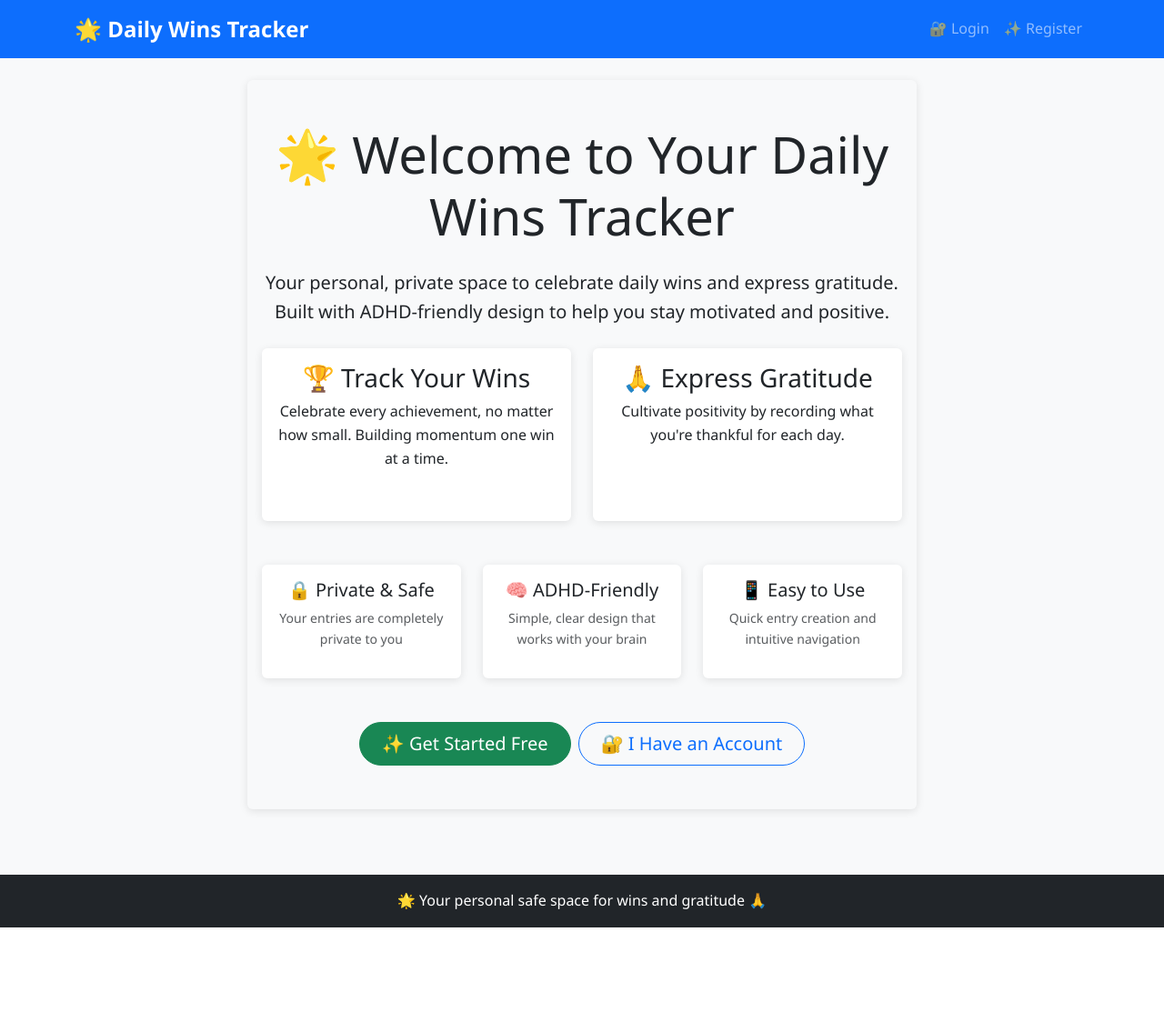
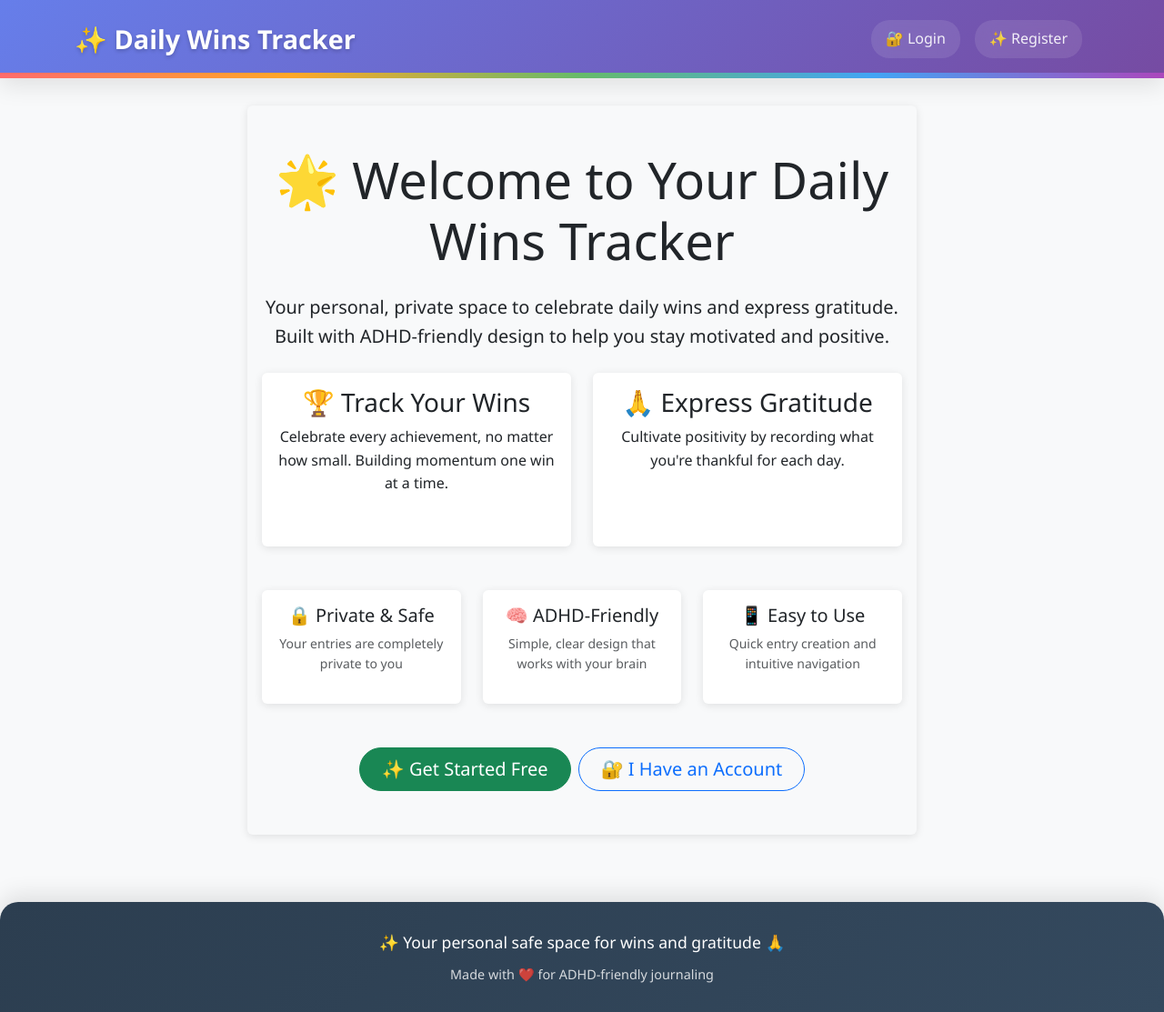
Before and after one commit to soumya2219/my-daily-wins-tracker, a Django app: page / in a window 1280 px wide. Shown: the whole page at 91% size. Before the commit the page ends 1020 px from the top, so only its background shows below. Run offline with Django 5.2, Linux system fonts and the light colour scheme; some libraries are stand-ins or nearby versions.

Commit message:
Update navigation menu
- Changed dashboard link to weekly view
- Small styling tweaks

```diff
--- a/templates/base.html
+++ b/templates/base.html
@@ -8,6 +8,9 @@
 
     <!-- Bootstrap CSS -->
     <link href="https://cdn.jsdelivr.net/npm/bootstrap@5.3.0/dist/css/bootstrap.min.css" rel="stylesheet">
+
+    <!-- Font Awesome Icons -->
+    <link rel="stylesheet" href="https://cdnjs.cloudflare.com/ajax/libs/font-awesome/6.0.0/css/all.min.css">
 
     <!-- Custom CSS for ADHD-friendly design -->
     <style>
@@ -31,14 +34,101 @@
         .alert {
             border-radius: 15px;
         }
+
+        /* Beautiful navbar styling to match the cards */
+        .custom-navbar {
+            background: linear-gradient(135deg, #667eea 0%, #764ba2 100%) !important;
+            box-shadow: 0 8px 25px rgba(0,0,0,0.1);
+            margin-bottom: 0;
+            padding: 15px 0;
+            position: relative;
+        }
+
+        /* Static rainbow border at bottom of navbar */
+        .custom-navbar::after {
+            content: '';
+            position: absolute;
+            bottom: 0;
+            left: 0;
+            right: 0;
+            height: 6px;
+            background: linear-gradient(90deg, #ff6b6b, #ffa726, #66bb6a, #42a5f5, #ab47bc);
+        }
+
+        .navbar-brand {
+            font-weight: bold;
+            font-size: 1.8rem;
+            color: white !important;
+            text-shadow: 0 2px 4px rgba(0,0,0,0.2);
+            transition: all 0.3s ease;
+        }
+
+        .navbar-brand:hover {
+            transform: translateY(-2px);
+            color: #f8f9fa !important;
+        }
+
+        .navbar-nav .nav-link {
+            color: rgba(255,255,255,0.9) !important;
+            font-weight: 500;
+            margin: 0 8px;
+            padding: 8px 16px !important;
+            border-radius: 20px;
+            transition: all 0.3s ease;
+            background: rgba(255,255,255,0.1);
+            backdrop-filter: blur(10px);
+        }
+
+        .navbar-nav .nav-link:hover {
+            color: white !important;
+            background: rgba(255,255,255,0.2);
+            transform: translateY(-2px);
+            box-shadow: 0 4px 15px rgba(0,0,0,0.2);
+        }
+
+        .dropdown-menu {
+            background: rgba(255,255,255,0.95);
+            backdrop-filter: blur(10px);
+            border: none;
+            border-radius: 15px;
+            box-shadow: 0 8px 25px rgba(0,0,0,0.15);
+            margin-top: 10px;
+        }
+
+        .dropdown-item {
+            border-radius: 10px;
+            margin: 5px;
+            transition: all 0.3s ease;
+        }
+
+        .dropdown-item:hover {
+            background: linear-gradient(135deg, #667eea 0%, #764ba2 100%);
+            color: white;
+            transform: translateX(5px);
+        }
+
+        .navbar-toggler {
+            border: 2px solid rgba(255,255,255,0.3);
+            border-radius: 15px;
+            padding: 8px 12px;
+        }
+
+        .navbar-toggler:focus {
+            box-shadow: 0 0 0 0.2rem rgba(255,255,255,0.25);
+        }
+
+        /* Main container spacing */
+        .main-container {
+            margin-top: 30px;
+        }
     </style>
 </head>
 <body class="bg-light">
     <!-- Navigation -->
-    <nav class="navbar navbar-expand-lg navbar-dark bg-primary mb-4">
+    <nav class="navbar navbar-expand-lg navbar-dark custom-navbar">
         <div class="container">
             <a class="navbar-brand" href="{% url 'home' %}">
-                🌟 Daily Wins Tracker
+                ✨ Daily Wins Tracker
             </a>
 
             <button class="navbar-toggler" type="button" data-bs-toggle="collapse" data-bs-target="#navbarNav">
@@ -49,8 +139,8 @@
                 <ul class="navbar-nav ms-auto">
                     {% if user.is_authenticated %}
                         <li class="nav-item">
-                            <a class="nav-link" href="{% url 'dashboard' %}">
-                                📊 Dashboard
+                            <a class="nav-link" href="{% url 'weekly_dashboard' %}">
+                                📊 My Week
                             </a>
                         </li>
                         <li class="nav-item dropdown">
@@ -58,6 +148,9 @@
                                 👤 {{ user.username }}
                             </a>
                             <ul class="dropdown-menu">
+                                <li><a class="dropdown-item" href="{% url 'entry_list' %}">📝 All Entries</a></li>
+                                <li><a class="dropdown-item" href="{% url 'category_list' %}">🏷️ Categories</a></li>
+                                <li><hr class="dropdown-divider"></li>
                                 <li><a class="dropdown-item" href="{% url 'logout' %}">🚪 Logout</a></li>
                             </ul>
                         </li>
@@ -87,14 +180,23 @@
     {% endif %}
 
     <!-- Main Content -->
-    <div class="container">
+    <div class="container main-container">
         {% block content %}{% endblock %}
     </div>
 
     <!-- Footer -->
-    <footer class="bg-dark text-white text-center py-3 mt-5">
+    <footer style="
+        background: linear-gradient(135deg, #2c3e50 0%, #34495e 100%);
+        color: white;
+        text-align: center;
+        padding: 30px 0;
+        margin-top: 50px;
+        border-radius: 20px 20px 0 0;
+        box-shadow: 0 -8px 25px rgba(0,0,0,0.1);
+    ">
         <div class="container">
-            <p class="mb-0">🌟 Your personal safe space for wins and gratitude 🙏</p>
+            <p style="margin: 0; font-size: 1.1rem; font-weight: 500;">✨ Your personal safe space for wins and gratitude 🙏</p>
+            <p style="margin: 10px 0 0 0; opacity: 0.8; font-size: 0.9rem;">Made with ❤️ for ADHD-friendly journaling</p>
         </div>
     </footer>
 
```
